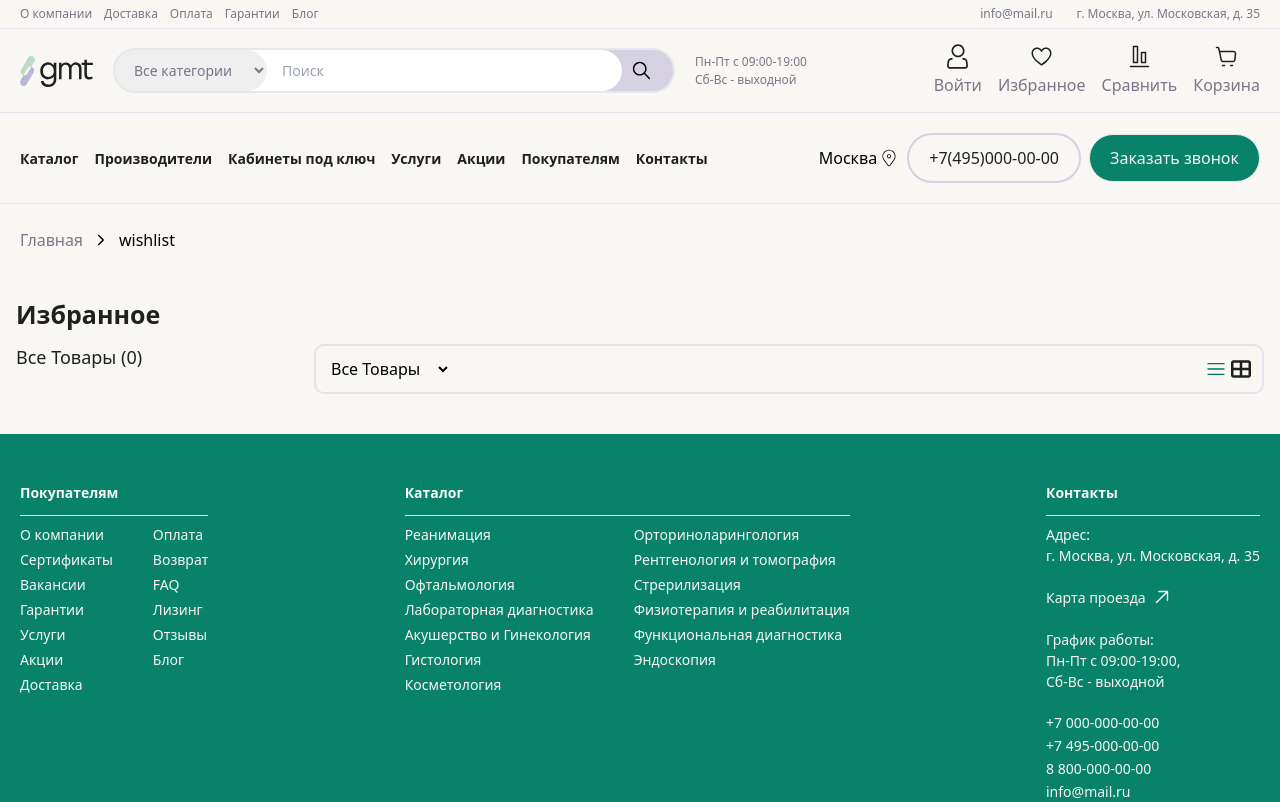
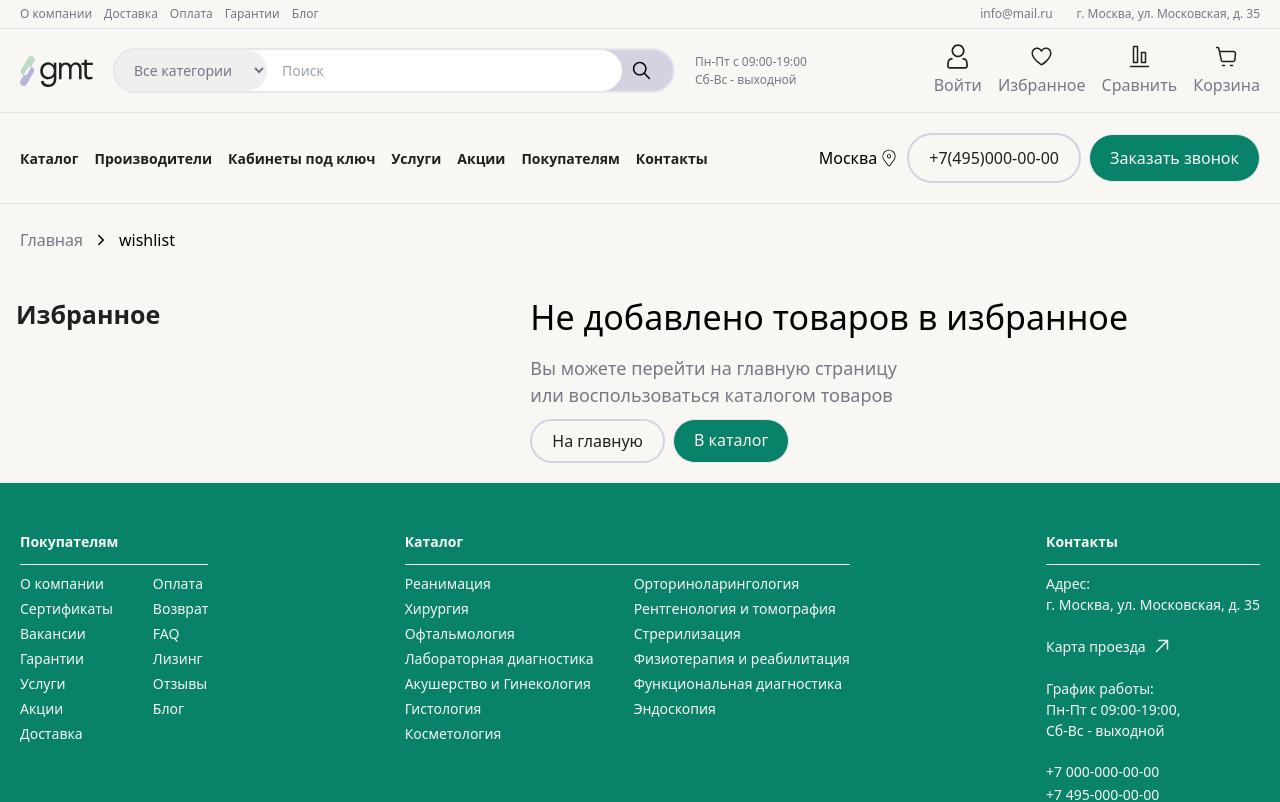
Before and after one commit to bashirovabduaziz/8-exame, a React (Vite) app: page /wishlist in a window 1280 px wide. Shown: the top 802 px of the page. Built offline with nearby package versions, Linux system fonts and the light colour scheme.

Commit message:
last changes

```diff
--- a/src/components/Comparison/ComparisonComp.jsx
+++ b/src/components/Comparison/ComparisonComp.jsx
@@ -205,11 +205,14 @@ const wishline = comparison.map((wish) => (
       <h1 className="text-[25px] text-[#202020] font-bold">Сравнение товаров</h1>
       <div className=" lg:flex lg:justify-between mt-[10px]">
         <div>
-          <p className="text-[18px] text-[#202020] ">
-            Все Товары ({comparison.length})
-          </p>
+         {comparison.length ? (
+           <p className="text-[18px] text-[#202020] ">
+           Все Товары ({comparison.length})
+         </p>
+         ) : ('')}
         </div>
-        <div className="flex-col ">
+        {comparison.length ? (
+          <div className="flex-col ">
           <div className=" max-w-[1020px] border-[2px] border-[#E5E2EE] rounded-[10px] h-[50px] p-[11px] flex items-center justify-between">
           <select className='bg-[#F8F7F3]'>
             <option value="Все Товары ">Все Товары </option>
@@ -253,6 +256,31 @@ const wishline = comparison.map((wish) => (
           )}
           </div>
         </div>
+        ) : (<div className="flex">
+          <div className="lg:mt-[-45px]">
+            <h2 className="text-[18px] sm:text-[20px] md:text-[34px] md:leading-[36px]">
+              Не добавлено товаров в сравнение
+            </h2>
+            <p className="text-[12px] sm:text-[14px] md:text-[18px] pt-[10px] md:pt-[20px]  pb-[10px] w-[80%] md:w-[50%]  text-[#7A7687]">
+              Вы можете перейти на главную страницу или воспользоваться
+              каталогом товаров
+            </p>
+            <span className="flex gap-2">
+              <Link
+                to={"/"}
+                className=" px-5 py-2 rounded-[50px] border-[2px] border-[#D5D1E1] text-[#202020] xl:block hover:border-[#07745E] duration-150 focus:bg-[#E1EFE6] focus:text-[#07745E]"
+              >
+                На главную
+              </Link>
+              <Link
+                to={"/catalog"}
+                className="rounded-full  px-5 py-2 border-[1px] bg-[#088269] p-[9px] text-[#F8F7F3] lg:rounded-[50px]   hover:bg-[#066753] duration-150"
+              >
+                В каталог
+              </Link>
+            </span>
+          </div>
+        </div>)}
       </div>
     </div>
   );
--- a/src/components/Wishes/Wishes.jsx
+++ b/src/components/Wishes/Wishes.jsx
@@ -10,10 +10,14 @@ import { FaTableCellsLarge } from "react-icons/fa6";
 import { LazyLoadImage } from 'react-lazy-load-image-component';
 import Favourites from '../../assets/favourites.svg'
 import Comparison from '../../assets/comparison.svg'
+import { toggleToComparison } from '../../context/comparisonSlice';
+import Comparison1 from '../../assets/Comparison2.svg'
 
 const Wishes = () => {
   const wishes = useSelector((state) => state.wishlist.value);
   const cartsInStore = useSelector(state => state.cart.value);
+  const comparison = useSelector((state) => state.comparison.value);
+
   const dispatch = useDispatch();
   console.log(wishes);
 
@@ -46,8 +50,12 @@ const Wishes = () => {
               {product.category}
             </p>
             <div className="gap-[6px] flex items-center">
-              <button className="">
+            <button className=""  onClick={() => dispatch(toggleToComparison(product))}>
+                        {comparison.some((w) => w.id === product.id) ? (
+                             <img src={Comparison1} className="lg:w-[25px] md:h-[18px] lg:h-[25px] md:w-[18px] h-[14px] w-[14px]" />
+                          ) : (
                             <img src={Comparison} className="lg:w-[25px] md:h-[18px] lg:h-[25px] md:w-[18px] h-[14px] w-[14px]" />
+                          )}
                         </button>
               <button
                 onClick={() => dispatch(toggleToWishes(product))}
@@ -133,8 +141,12 @@ const wishline = wishes.map((wish) => (
                 {wish.price}руб.
               </p>
             <div className="gap-[6px] flex items-center mt-[10px]">
-            <button className="">
+            <button className=""  onClick={() => dispatch(toggleToComparison(wish))}>
+                        {comparison.some((w) => w.id === wish.id) ? (
+                             <img src={Comparison1} className="lg:w-[25px] md:h-[18px] lg:h-[25px] md:w-[18px] h-[14px] w-[14px]" />
+                          ) : (
                             <img src={Comparison} className="lg:w-[25px] md:h-[18px] lg:h-[25px] md:w-[18px] h-[14px] w-[14px]" />
+                          )}
                         </button>
                 <button onClick={() => dispatch(toggleToWishes(wish))}>
                   {' '}
@@ -193,10 +205,13 @@ const wishline = wishes.map((wish) => (
       <h1 className="text-[25px] text-[#202020] font-bold">Избранное</h1>
       <div className=" lg:flex lg:justify-between mt-[10px]">
         <div>
+        {wishes.length ? (
             <p className="text-[18px] text-[#202020] ">
             Все Товары ({wishes.length})
           </p>
+        ) : ('')}
         </div>
+        {wishes.length ? (
           <div className="flex-col ">
           <div className=" max-w-[1020px] border-[2px] border-[#E5E2EE] rounded-[10px] h-[50px] p-[11px] flex items-center justify-between">
           <select className='bg-[#F8F7F3]'>
@@ -241,6 +256,31 @@ const wishline = wishes.map((wish) => (
           )}
           </div>
         </div>
+        ) : ( <div className="flex">
+          <div className="lg:mt-[-45px]">
+            <h2 className="text-[18px] sm:text-[20px] md:text-[34px] md:leading-[36px]">
+              Не добавлено товаров в избранное
+            </h2>
+            <p className="text-[12px] sm:text-[14px] md:text-[18px] pt-[10px] md:pt-[20px]  pb-[10px] w-[80%] md:w-[50%]  text-[#7A7687]">
+              Вы можете перейти на главную страницу или воспользоваться
+              каталогом товаров
+            </p>
+            <span className="flex gap-2">
+              <Link
+                to={"/"}
+                className=" px-5 py-2 rounded-[50px] border-[2px] border-[#D5D1E1] text-[#202020] xl:block hover:border-[#07745E] duration-150 focus:bg-[#E1EFE6] focus:text-[#07745E]"
+              >
+                На главную
+              </Link>
+              <Link
+                to={"/catalog"}
+                className="rounded-full  px-5 py-2 border-[1px] bg-[#088269] p-[9px] text-[#F8F7F3] lg:rounded-[50px]   hover:bg-[#066753] duration-150"
+              >
+                В каталог
+              </Link>
+            </span>
+          </div>
+        </div>)}
       </div>
     </div>
   );
--- a/src/pages/Article/Article.jsx
+++ /dev/null
@@ -1,11 +0,0 @@
-import React, { useEffect } from 'react';
-
-const Article = () => {
-  useEffect(() => {
-    window.scrollTo(0, 0);
-  }, []);
-
-  return <div>Article</div>;
-};
-
-export default Article;
--- a/src/pages/Brands/Brands.jsx
+++ /dev/null
@@ -1,11 +0,0 @@
-import React, { useEffect } from 'react';
-
-const Brands = () => {
-  useEffect(() => {
-    window.scrollTo(0, 0);
-  }, []);
-
-  return <div>Brands</div>;
-};
-
-export default Brands;
--- a/src/pages/Cart/Cart.jsx
+++ b/src/pages/Cart/Cart.jsx
@@ -7,10 +7,14 @@ import Comparison from '../../assets/comparison.svg'
 import { IoHeart } from 'react-icons/io5';
 import { toggleToWishes } from '../../context/wishlistSlice';
 import Cross from '../../assets/cross.svg'
+import { Link } from 'react-router-dom';
+import Comparison1 from '../../assets/Comparison2.svg'
+import { toggleToComparison } from '../../context/comparisonSlice';
 
 const Cart = () => {
   const cartItems = useSelector(state => state.cart.value);
   const wishes = useSelector((state) => state.wishlist.value);
+  const comparison = useSelector((state) => state.comparison.value);
   const dispatch = useDispatch();
   useEffect(() => {
     window.scrollTo(0, 0);
@@ -48,9 +52,13 @@ const totalPrice = calculateTotalPrice();
             {cart.category}
           </p>
           <div className="gap-[6px] flex items-center lg:hidden">
-            <button className="">
-              <img src={Comparison} className="lg:w-[25px] md:h-[18px] lg:h-[25px] md:w-[18px] h-[14px] w-[14px]" />
-            </button>
+          <button className=""  onClick={() => dispatch(toggleToComparison(cart))}>
+                        {comparison.some((w) => w.id === cart.id) ? (
+                             <img src={Comparison1} className="lg:w-[25px] md:h-[18px] lg:h-[25px] md:w-[18px] h-[14px] w-[14px]" />
+                          ) : (
+                            <img src={Comparison} className="lg:w-[25px] md:h-[18px] lg:h-[25px] md:w-[18px] h-[14px] w-[14px]" />
+                          )}
+                        </button>
             <button
               onClick={() => dispatch(toggleToWishes(cart))}
             >
@@ -99,9 +107,13 @@ const totalPrice = calculateTotalPrice();
             </div>
       </div>
       <div className="gap-[10px] px-[15px] mt-[15px] lg:block hidden items-center">
-        <button className="">
-          <img src={Comparison} className="lg:w-[25px] md:h-[18px] lg:h-[25px] md:w-[18px] h-[14px] w-[14px]" />
-        </button>
+      <button className=""  onClick={() => dispatch(toggleToComparison(cart))}>
+                        {comparison.some((w) => w.id === cart.id) ? (
+                             <img src={Comparison1} className="lg:w-[25px] md:h-[18px] lg:h-[25px] md:w-[18px] h-[14px] w-[14px]" />
+                          ) : (
+                            <img src={Comparison} className="lg:w-[25px] md:h-[18px] lg:h-[25px] md:w-[18px] h-[14px] w-[14px]" />
+                          )}
+                        </button>
         <button
           className=""
           onClick={() => dispatch(toggleToWishes(cart))}
@@ -130,9 +142,33 @@ const totalPrice = calculateTotalPrice();
     <div>
       <BreadCrumbs />
       <div className='max-w-[1300px] mx-auto px-5 py-10 md:flex justify-between'>
-        <div>
+       {cartItems.length ? ( <div>
           {cart}
-        </div>
+        </div>) : (<div className="flex">
+          <div className="mt-[10px]">
+            <h2 className="text-[18px] sm:text-[20px] md:text-[34px] md:leading-[36px]">
+              Не добавлено товаров в корзину
+            </h2>
+            <p className="text-[12px] sm:text-[14px] md:text-[18px] pt-[10px] md:pt-[20px]  pb-[10px] w-[80%] md:w-[50%]  text-[#7A7687]">
+              Вы можете перейти на главную страницу или воспользоваться
+              каталогом товаров
+            </p>
+            <span className="flex gap-2">
+              <Link
+                to={"/"}
+                className=" px-5 py-2 rounded-[50px] border-[2px] border-[#D5D1E1] text-[#202020] xl:block hover:border-[#07745E] duration-150 focus:bg-[#E1EFE6] focus:text-[#07745E]"
+              >
+                На главную
+              </Link>
+              <Link
+                to={"/catalog"}
+                className="rounded-full  px-5 py-2 border-[1px] bg-[#088269] p-[9px] text-[#F8F7F3] lg:rounded-[50px]   hover:bg-[#066753] duration-150"
+              >
+                В каталог
+              </Link>
+            </span>
+          </div>
+        </div>)}
         <div className="sm:w-[30%] bg-[#fff] mt-[15px] h-full border p-5 rounded-lg">
           <span className="flex justify-between items-center pb-3 border-b">
             <h2 className="text-[16px] font-semibold">Итого</h2>
--- a/src/pages/Category/Category.jsx
+++ /dev/null
@@ -1,11 +0,0 @@
-import React, { useEffect } from 'react';
-
-const Category = () => {
-  useEffect(() => {
-    window.scrollTo(0, 0);
-  }, []);
-
-  return <div>Category</div>;
-};
-
-export default Category;
--- a/src/pages/FAQ/Faq.jsx
+++ /dev/null
@@ -1,11 +0,0 @@
-import React, { useEffect } from 'react';
-
-const Faq = () => {
-  useEffect(() => {
-    window.scrollTo(0, 0);
-  }, []);
-
-  return <div>Faq</div>;
-};
-
-export default Faq;
--- a/src/pages/Vacancies/Vacancies.jsx
+++ /dev/null
@@ -1,11 +0,0 @@
-import React, { useEffect } from 'react';
-
-const Vacancies = () => {
-  useEffect(() => {
-    window.scrollTo(0, 0);
-  }, []);
-
-  return <div>Vacancies</div>;
-};
-
-export default Vacancies;
```
Also changed, not shown: src/App.jsx (+0 -12 lines), src/pages/Certificates/Certificates.jsx (deleted, +0 -11 lines). Lines whose indentation alone changed are shown as unchanged.
